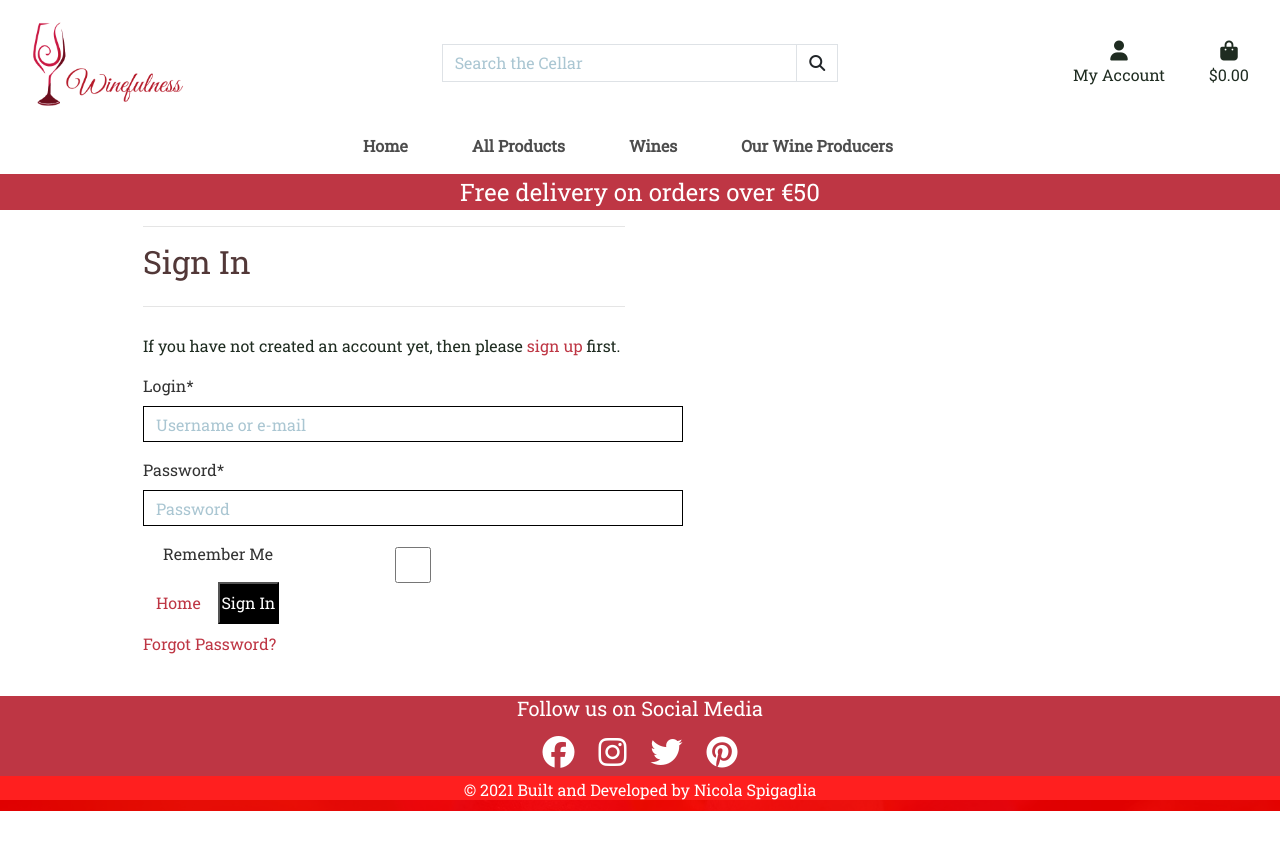
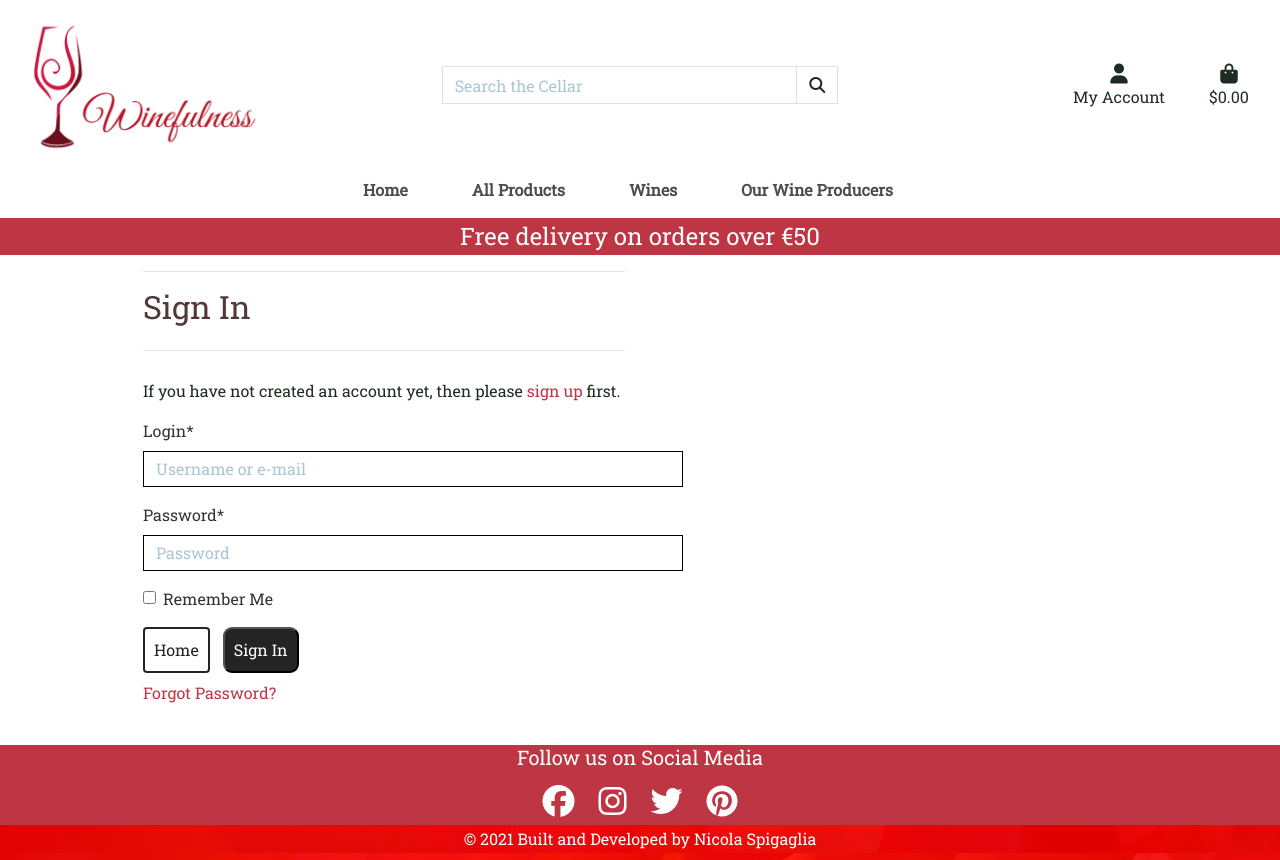
Before and after one commit to Nicola2309/Winefulness, a Django app: page /accounts/login/ in a window 1280 px wide. Before the commit the page ends 811 px from the top, so only its background shows below. Run offline with Django 3.2, Linux system fonts and the light colour scheme; parts of the project's set-up code (start-up, migrations or seed data) failed here and were passed over; some libraries are stand-ins or nearby versions.

Commit message:
buttons styled and fonts imported

```diff
--- a/bag/templates/bag/bag.html
+++ b/bag/templates/bag/bag.html
@@ -106,7 +106,7 @@
             </div>
             {% else %}
             <p class="lead mb-5">Your bag is empty</p>
-            <a href="{% url 'products' %}" class="btn rounded-0 btn-lg">
+            <a href="{% url 'products' %}" class="btn site-nav-btn">
                 <span>
                     <i class="fas fa-chevron-left"></i>
                 </span>
--- a/checkout/static/checkout/css/checkout.css
+++ b/checkout/static/checkout/css/checkout.css
@@ -1,6 +1,5 @@
 .fieldset-label {
-    position: relative;
-    right: .5rem;
+    display: none;
 }
 
 #payment-form .form-control,
--- a/products/templates/products/wine_details.html
+++ b/products/templates/products/wine_details.html
@@ -76,11 +76,11 @@
                         </div>
 
                         <div class="col-12">
-                            <a href="{% url 'products' %}" class="btn rounded-0 mt-5">
+                            <a href="{% url 'products' %}" class="btn mt-5  site-nav-btn">
                                 <span>
                                     <i class="fas fa-chevron-left"></i>
                                 </span>
-                                <span>Keep Shopping</span>
+                                <span class="text-uppercase site-nav-btn">Keep Shopping</span>
                             </a>
                             <input type="submit" class="btn rounded-0 mt-5" value="Add to Bag">
                         </div>
--- a/static/css/base.css
+++ b/static/css/base.css
@@ -12,7 +12,7 @@ body {
 }
 
 #wine-logo {
-    width: 42%!important;
+    width: 62%!important;
 }
 
 .nav-link {
@@ -84,6 +84,24 @@ body {
     color: #ff5e6e !important;
 }
 
+.site-nav-btn,
+.allauth-form-inner-content .site-nav-btn {
+    color: #242424 !important;
+    padding: 9px !important;
+    margin-right: 9px;
+    border: 2px solid #242424;
+}
+
+.site-nav-btn:hover,
+.allauth-form-inner-content .site-nav-btn:hover {
+    font-weight: 800 !important;
+    background-color: #be3644 !important;
+}
+
+.form-check-input {
+    width: auto !important;
+    height: auto !important;
+}
 
 /* --- Register Page --- */
 
@@ -98,6 +116,20 @@ body {
 
 .signup label {
     display: none !important;
+}
+
+/* --- Winemakers Page --- */
+.producer-pic {
+    width: 100%;
+    box-shadow: 2px 4px 4px 4px #a4a4a4;
+}
+
+.wm-content {
+    margin-top: 1.4rem;
+}
+
+.wm-name{
+    text-decoration: none;
 }
 
 /* --- Wine Detail Page --- */
@@ -332,11 +364,6 @@ input[name='q']::placeholder {
     border-radius: 0;
 }
 
-/* --- Singup Page --- */
-.signup label {
-    display: block;
-}
-
 
 /* --- Media Queries --- */
 
--- a/templates/allauth/account/login.html
+++ b/templates/allauth/account/login.html
@@ -41,8 +41,8 @@ for a {{ site_name }} account and sign in below:{% endblocktrans %}</p>
   {% if redirect_field_value %}
   <input type="hidden" name="{{ redirect_field_name }}" value="{{ redirect_field_value }}" />
   {% endif %}
-  <a class="btn rounded-0" href="{% url 'home' %}">Home</a>
-  <button class="primaryAction" type="submit">{% trans "Sign In" %}</button>
+  <a class="btn  site-nav-btn" href="{% url 'home' %}">Home</a>
+  <button class="primaryAction subutton-text-color" type="submit">{% trans "Sign In" %}</button>
   <p class="mt-2">
       <a class="button secondaryAction" href="{% url 'account_reset_password' %}">{% trans "Forgot Password?" %}</a>
   </p>
--- a/templates/allauth/account/signup.html
+++ b/templates/allauth/account/signup.html
@@ -18,6 +18,7 @@
   {% if redirect_field_value %}
   <input type="hidden" name="{{ redirect_field_name }}" value="{{ redirect_field_value }}" />
   {% endif %}
+  <a class="btn site-nav-btn" href="{{ login_url }}">Back to Login</a>
   <button class="subutton-text-color" type="submit">{% trans "Sign Up" %} &raquo;</button>
 </form>
 
--- a/templates/base.html
+++ b/templates/base.html
@@ -13,6 +13,8 @@
     {% endblock %}
 
     {% block corecss %}
+        <link rel="preconnect" href="https://fonts.gstatic.com">
+        <link href="https://fonts.googleapis.com/css2?family=Bitter&family=Rokkitt&display=swap" rel="stylesheet">
         <link rel="stylesheet" href="https://stackpath.bootstrapcdn.com/bootstrap/4.5.2/css/bootstrap.min.css" integrity="sha384-JcKb8q3iqJ61gNV9KGb8thSsNjpSL0n8PARn9HuZOnIxN0hoP+VmmDGMN5t9UJ0Z" crossorigin="anonymous">
         <link rel="preconnect" href="https://fonts.gstatic.com">
         <link href="https://fonts.googleapis.com/css2?family=Roboto+Slab&family=Rubik&display=swap" rel="stylesheet">
@@ -71,7 +73,8 @@
                         <div class="dropdown-menu border-0" aria-labelledby="search-ops">
                             {% if request.user.is_authenticated %}
                                 {% if request.user.is_superuser %}
-                                    <a href="{% url 'add_products' %}" class="dropdown-item">Product Menagement</a>
+                                <a href="{% url 'add_products' %}" class="dropdown-item">Product Menagement</a>
+                                <a href="{% url 'add_winemaker' %}" class="dropdown-item">Add Wine Producer</a>
                                 {% endif %}
                                 <a href="{% url 'profiles' %}" class="dropdown-item">My Profile</a>
                                 <a href="{% url 'account_logout' %}" class="dropdown-item">Logout</a>
```
Also changed, not shown: products/templates/products/products.html (+5 -4 lines), winemakers/templates/winemakers/winemakers.html (+27 -13 lines).
